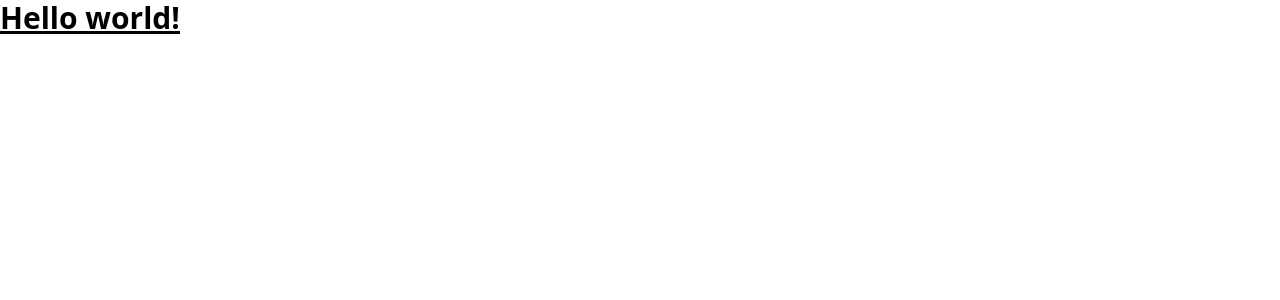
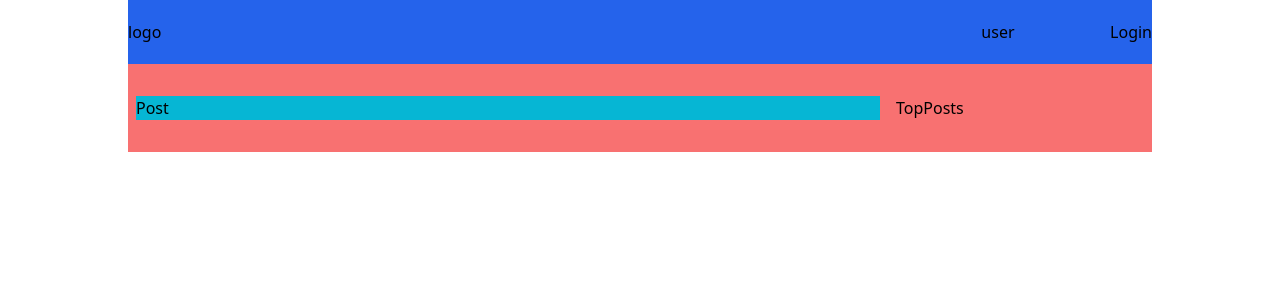
Before and after one commit to the-shyguy/liners, a Next.js app in the folder client/: page / in a window 1280 px wide. Shown: the top 300 px of the page. Built offline with nearby package versions, Linux system fonts and the light colour scheme.

Commit message:
Added basic layout

```diff
--- /dev/null
+++ b/client/pages/components/Navbar.jsx
@@ -0,0 +1,15 @@
+import React from "react";
+
+const Navbar = () => {
+  return (
+    <nav className=" h-16 flex w-full px-6 md:w-5/6 xl:w-4/5 md:px-0 mx-auto justify-between items-center bg-blue-600">
+      <div>logo</div>
+      <div className="flex w-1/6 justify-between">
+        <div>user</div>
+        <button>Login</button>
+      </div>
+    </nav>
+  );
+};
+
+export default Navbar;
--- /dev/null
+++ b/client/pages/components/Posts/Post.jsx
@@ -0,0 +1,7 @@
+import React from "react";
+
+const Post = () => {
+  return <div className=" w-3/4 bg-cyan-500 m-2">Post</div>;
+};
+
+export default Post;
--- /dev/null
+++ b/client/pages/components/Posts/Posts.jsx
@@ -0,0 +1,14 @@
+import React from "react";
+import Post from "./Post";
+import TopPosts from "./TopPosts";
+
+const Posts = () => {
+  return (
+    <div className=" flex justify-evenly bg-red-400 py-6 md:w-5/6 xl:w-4/5 mx-auto">
+      <Post />
+      <TopPosts />
+    </div>
+  );
+};
+
+export default Posts;
--- /dev/null
+++ b/client/pages/components/Posts/TopPosts.jsx
@@ -0,0 +1,7 @@
+import React from "react";
+
+const TopPosts = () => {
+  return <div className="w-1/4 m-2">TopPosts</div>;
+};
+
+export default TopPosts;
--- a/client/pages/index.js
+++ b/client/pages/index.js
@@ -1,4 +1,6 @@
 import Head from "next/head";
+import Navbar from "./components/Navbar";
+import Posts from "./components/Posts/Posts";
 
 export default function Home() {
   return (
@@ -8,7 +10,8 @@ export default function Home() {
         <meta name="description" content="Generated by create next app" />
         <link rel="icon" href="/favicon.ico" />
       </Head>
-      <h1 className="text-3xl font-bold underline">Hello world!</h1>
+      <Navbar />
+      <Posts />
     </div>
   );
 }
```
Also changed, not shown: 1 other file (tests, documents, lock files or other folders).
